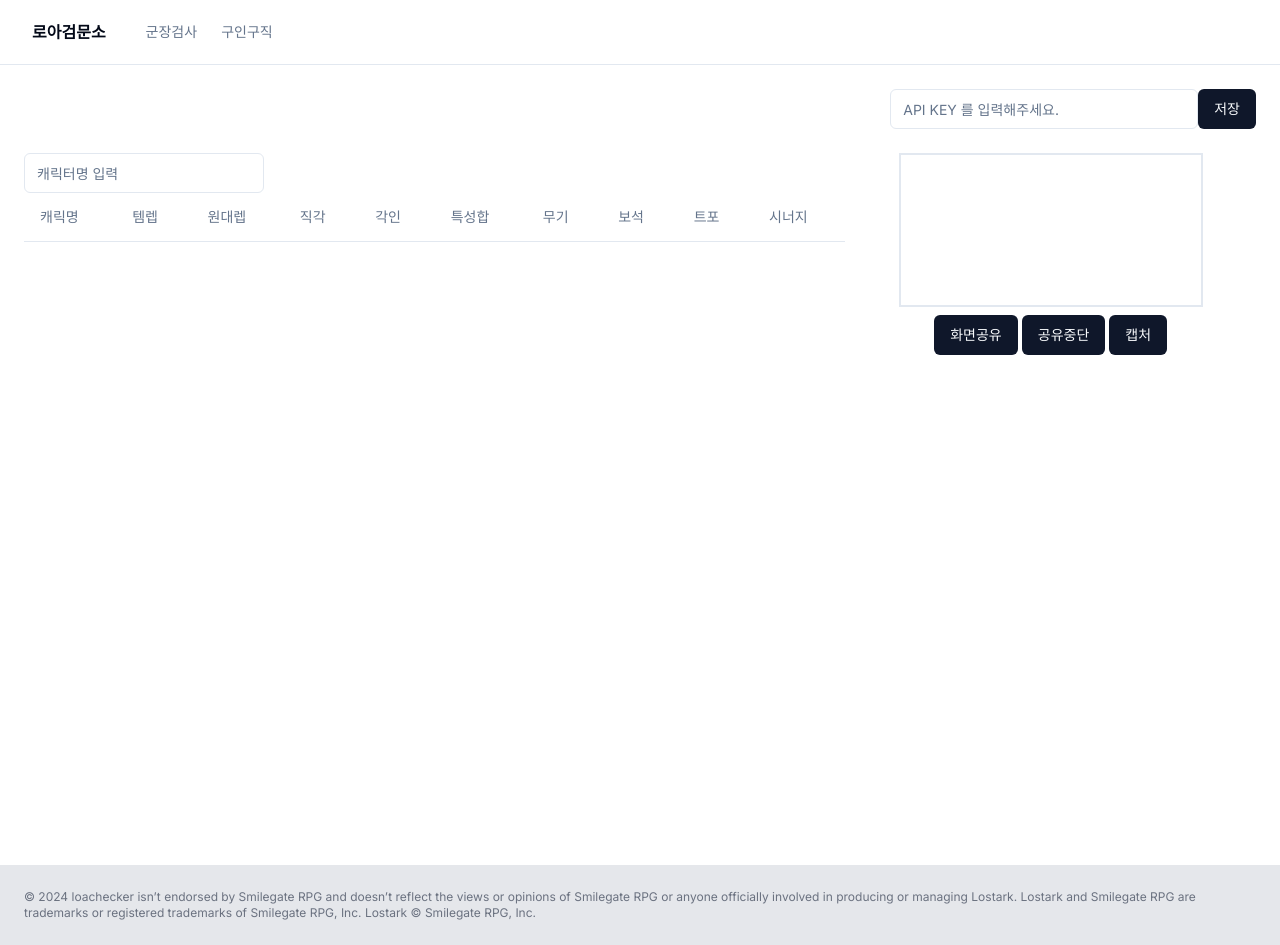
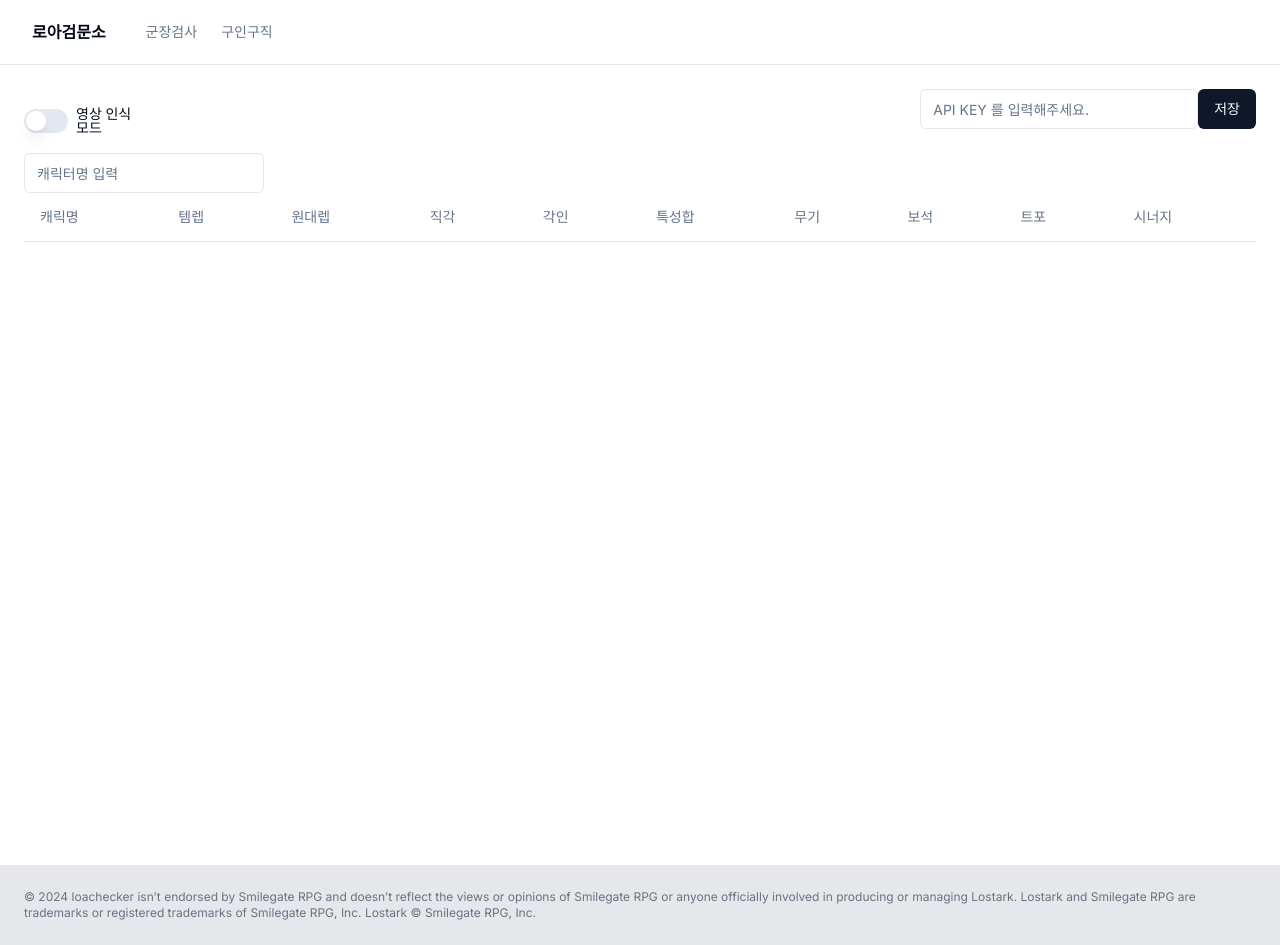
Before and after one commit to San-Goon/loa-checkpoint, a Next.js app: page / in a window 1280 px wide. Built offline with nearby package versions, Linux system fonts and the light colour scheme.

Commit message:
feat: make OCR mode

```diff
--- a/package.json
+++ b/package.json
@@ -9,7 +9,9 @@
     "lint": "next lint"
   },
   "dependencies": {
+    "@radix-ui/react-label": "^2.0.2",
     "@radix-ui/react-slot": "^1.0.2",
+    "@radix-ui/react-switch": "^1.0.3",
     "@tanstack/react-query": "^5.22.2",
     "class-variance-authority": "^0.7.0",
     "clsx": "^2.1.0",
--- /dev/null
+++ b/src/app/_component/ActionSection.tsx
@@ -0,0 +1,20 @@
+"use client";
+
+import { Switch } from "@/components/ui/switch";
+import { Label } from "@/components/ui/label";
+import { useActionsStore } from "@/store/actions";
+
+export default function ActionSection() {
+  const actionsStore = useActionsStore();
+  return (
+    <div className="flex">
+      <div className="flex items-center space-x-2">
+        <Switch
+          onCheckedChange={actionsStore.setOCR}
+          checked={actionsStore.OCR}
+        />
+        <Label>영상 인식모드</Label>
+      </div>
+    </div>
+  );
+}
--- a/src/app/_component/LeftSection.tsx
+++ b/src/app/_component/LeftSection.tsx
@@ -4,12 +4,14 @@ import { useState } from "react";
 import SearchSection from "@/app/_component/SearchSection";
 import TableSection from "@/app/_component/TableSection";
 import { CharacterInfo } from "@/model/CharacterInfo";
+import { useActionsStore } from "@/store/actions";
 
 export default function LeftSection() {
   const [tableData, setTableData] = useState<CharacterInfo[]>([]);
+  const OCR = useActionsStore((state) => state.OCR);
 
   return (
-    <div className="w-8/12">
+    <div className={`${OCR ? "w-8/12" : "w-full"}`}>
       <SearchSection tableData={tableData} setTableData={setTableData} />
       <TableSection tableData={tableData} setTableData={setTableData} />
     </div>
--- a/src/app/_component/VideoSection.tsx
+++ b/src/app/_component/VideoSection.tsx
@@ -3,8 +3,10 @@
 import { Button } from "@/components/ui/button";
 import { useCallback, useEffect, useRef, useState } from "react";
 import { createWorker } from "tesseract.js";
+import { useActionsStore } from "@/store/actions";
 
 export default function VideoSection() {
+  const OCR = useActionsStore((state) => state.OCR);
   const videoRef = useRef<HTMLVideoElement>(null);
   const canvasRef = useRef<HTMLCanvasElement>(null);
 
@@ -57,6 +59,8 @@ export default function VideoSection() {
     }
   }, [stream]);
 
+  if (!OCR) return null;
+
   return (
     <div className="w-4/12">
       <div className="flex justify-center">
--- a/src/app/page.tsx
+++ b/src/app/page.tsx
@@ -1,10 +1,14 @@
 import TokenSection from "@/app/_component/TokenSection";
 import LeftSection from "@/app/_component/LeftSection";
 import VideoSection from "@/app/_component/VideoSection";
+import ActionSection from "@/app/_component/ActionSection";
 export default function Home() {
   return (
     <div className="p-6">
-      <TokenSection />
+      <div className="flex justify-between">
+        <ActionSection />
+        <TokenSection />
+      </div>
       <div className="flex w-full">
         <LeftSection />
         <VideoSection />
--- /dev/null
+++ b/src/components/ui/label.tsx
@@ -0,0 +1,26 @@
+"use client"
+
+import * as React from "react"
+import * as LabelPrimitive from "@radix-ui/react-label"
+import { cva, type VariantProps } from "class-variance-authority"
+
+import { cn } from "@/lib/utils"
+
+const labelVariants = cva(
+  "text-sm font-medium leading-none peer-disabled:cursor-not-allowed peer-disabled:opacity-70"
+)
+
+const Label = React.forwardRef<
+  React.ElementRef<typeof LabelPrimitive.Root>,
+  React.ComponentPropsWithoutRef<typeof LabelPrimitive.Root> &
+    VariantProps<typeof labelVariants>
+>(({ className, ...props }, ref) => (
+  <LabelPrimitive.Root
+    ref={ref}
+    className={cn(labelVariants(), className)}
+    {...props}
+  />
+))
+Label.displayName = LabelPrimitive.Root.displayName
+
+export { Label }
--- /dev/null
+++ b/src/components/ui/switch.tsx
@@ -0,0 +1,29 @@
+"use client"
+
+import * as React from "react"
+import * as SwitchPrimitives from "@radix-ui/react-switch"
+
+import { cn } from "@/lib/utils"
+
+const Switch = React.forwardRef<
+  React.ElementRef<typeof SwitchPrimitives.Root>,
+  React.ComponentPropsWithoutRef<typeof SwitchPrimitives.Root>
+>(({ className, ...props }, ref) => (
+  <SwitchPrimitives.Root
+    className={cn(
+      "peer inline-flex h-6 w-11 shrink-0 cursor-pointer items-center rounded-full border-2 border-transparent transition-colors focus-visible:outline-none focus-visible:ring-2 focus-visible:ring-ring focus-visible:ring-offset-2 focus-visible:ring-offset-background disabled:cursor-not-allowed disabled:opacity-50 data-[state=checked]:bg-primary data-[state=unchecked]:bg-input",
+      className
+    )}
+    {...props}
+    ref={ref}
+  >
+    <SwitchPrimitives.Thumb
+      className={cn(
+        "pointer-events-none block h-5 w-5 rounded-full bg-background shadow-lg ring-0 transition-transform data-[state=checked]:translate-x-5 data-[state=unchecked]:translate-x-0"
+      )}
+    />
+  </SwitchPrimitives.Root>
+))
+Switch.displayName = SwitchPrimitives.Root.displayName
+
+export { Switch }
--- /dev/null
+++ b/src/store/actions.ts
@@ -0,0 +1,13 @@
+import { create } from "zustand";
+
+interface ActionsState {
+  OCR: boolean;
+  setOCR(state: boolean): void;
+}
+
+export const useActionsStore = create<ActionsState>((set) => ({
+  OCR: false,
+  setOCR(state) {
+    set({ OCR: state });
+  },
+}));
```
Also changed, not shown: 1 other file (tests, documents, lock files or other folders).
